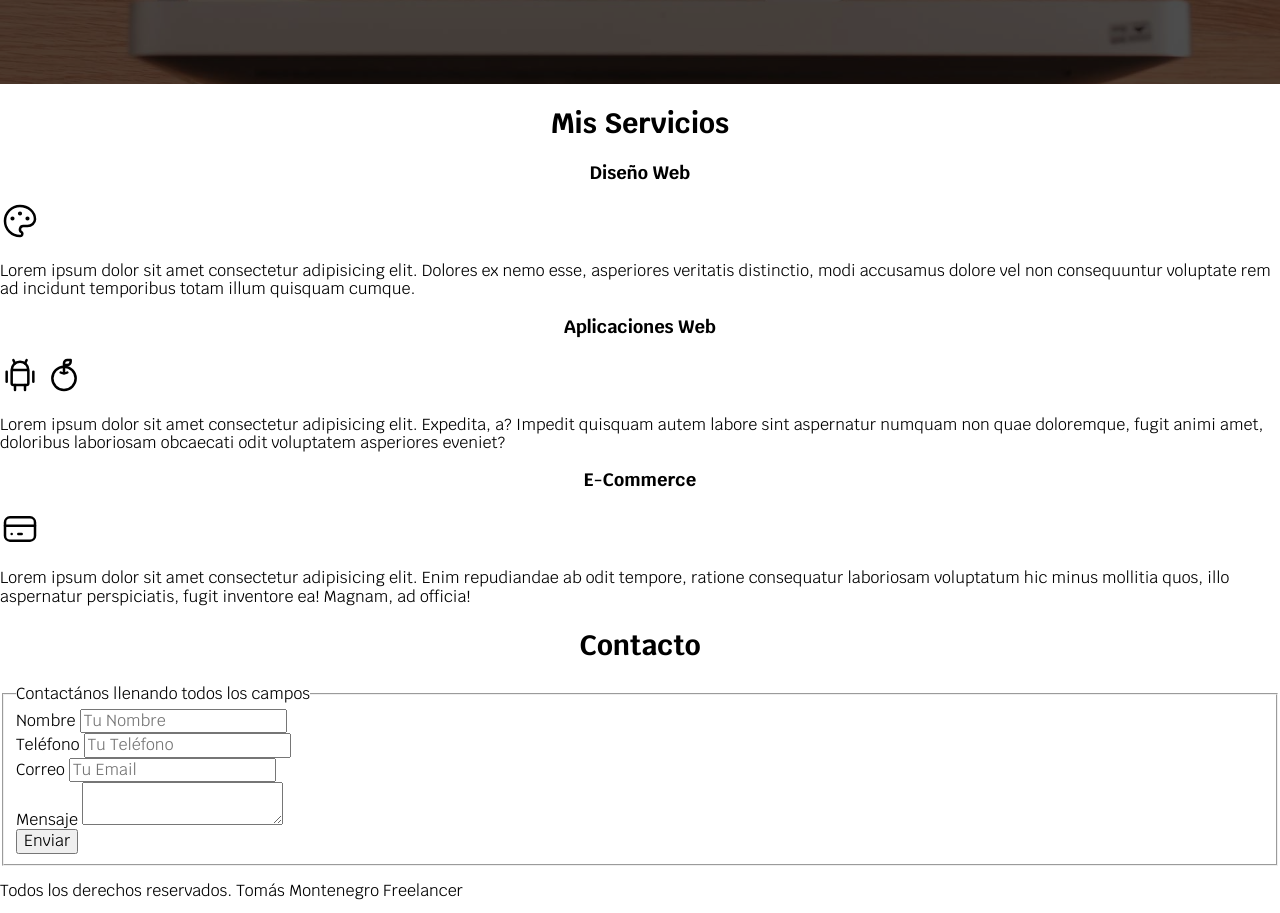
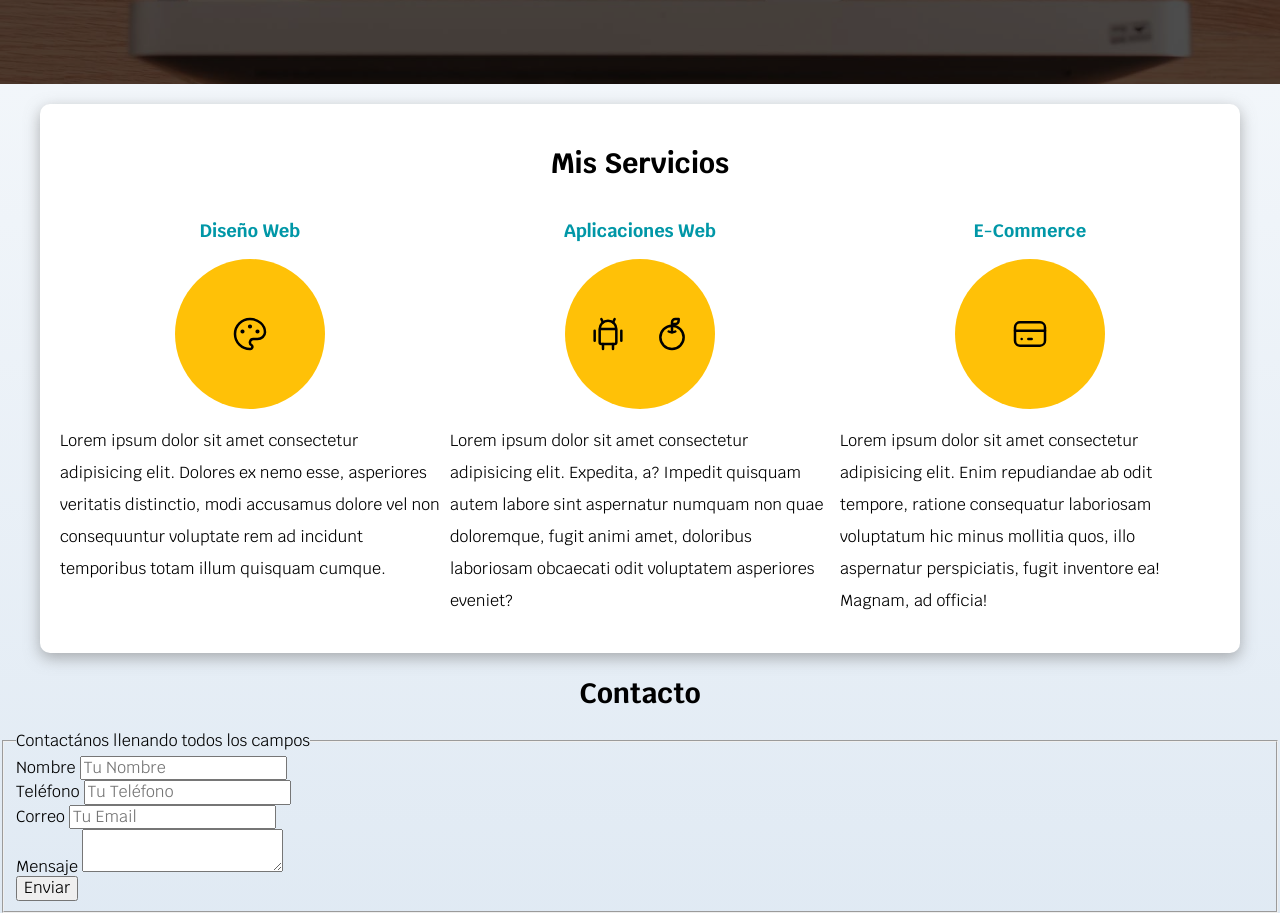
Before and after one commit to TomyMontenegro99/SITIO_FREELANCER, a plain HTML site: page FREELANCER_INICIO/index.html in a window 1280 px wide. Shown: the part 522-1435 px from the top of the page. Drawn offline with Linux system fonts and the light colour scheme.

Commit message:
seccion servicios finalizada

```diff
--- a/FREELANCER_INICIO/css/styles.css
+++ b/FREELANCER_INICIO/css/styles.css
@@ -4,14 +4,12 @@
     --primario: #ffc107;
     --secundario:#0097a7;
     --gris:#757575;
-
-
+    --grisClaro: #DFE9F3;
 }
 
 html{
     font-size: 62.5%;
     box-sizing: border-box;
-
 }
 
 *, *:before, *:after { /* a todos los elementos del html le aplica box sizing*/
@@ -21,6 +19,7 @@ html{
 body{
     font-size: 16px; /* 1rem = 10px*/
     font-family: 'Krub', sans-serif; /*Cambiar fuente*/
+    background-image: linear-gradient(to top, var(--grisClaro) 0%, var(--blanco) 100%); /*degradado de fondo*/
 }
 
 /*Hace que el rem sea mas facil de usar */
@@ -80,6 +79,17 @@ h1,h2,h3{
     }
 }
 
+.sombra{
+    -webkit-box-shadow: 0px 5px 15px 0px rgba(112,112,112,0.54);
+    -moz-box-shadow: 0px 5px 15px 0px rgba(112,112,112,0.54);
+    box-shadow: 0px 5px 15px 0px rgba(112,112,112,0.54);
+    background-color: var(--blanco);
+    padding: 2rem;
+    border-radius: 1rem;
+
+
+}
+
 .nav-bg{
     background-color: var(--secundario);
 
@@ -117,8 +127,8 @@ h1,h2,h3{
     background-repeat:no-repeat;
     background-size: cover;
     height: 450px;
-
     position: relative;
+    margin-bottom: 2rem;
 
 }
 
@@ -141,7 +151,39 @@ h1,h2,h3{
     color: var(--blanco);
 }
 
-.ubicacion{
+.contenido-hero .ubicacion{
     display:flex;
     align-items: flex-end; /*Alinea verticalmente hacia abajo*/
 }
+
+@media (min-width:768px) {
+    .servicios{
+        display: grid;
+        grid-template-columns:1fr 1fr 1fr;
+        column-gap: 1rem;
+    }
+}
+
+.servicio{
+    display: flex;
+    flex-direction: column;
+    align-items: center;
+}
+
+.servicio h3{
+    color: var(--secundario);
+}
+
+.servicio p {
+    line-height: 2;
+}
+
+.servicio .iconos{
+    height: 15rem;
+    width: 15rem;
+    background-color: var(--primario);
+    border-radius: 50%;
+    display: flex;
+    justify-content: space-evenly;
+    align-items:center ;
+}
--- a/FREELANCER_INICIO/index.html
+++ b/FREELANCER_INICIO/index.html
@@ -8,18 +8,20 @@
     <title>Diseñador Freelancer</title>
     <link rel="preload" href="css/normalize.css" as="style">
     <link rel="stylesheet" href="css/normalize.css"> <!-- Hace que el sitio se vea bien en distintos navegadores-->>
-    <link href="https://fonts.googleapis.com/css2?family=Krub:wght@400;700&family=Raleway&display=swap" rel="stylesheet">
+    <link href="https://fonts.googleapis.com/css2?family=Krub:wght@400;700&family=Raleway&display=swap"
+        rel="stylesheet">
     <link rel="preload" href="css/styles.css" as="style"> <!-- hace que el sitio tenga mejor performance-->
-    <link href="css/styles.css" rel="stylesheet"> <!--rel : me dice la relacion que tiene con lo que estoy enlazando-->
+    <link href="css/styles.css" rel="stylesheet">
+    <!--rel : me dice la relacion que tiene con lo que estoy enlazando-->
 
 </head>
 
 <body>
     <header>
-        <h1 class = "titulo">Tomás Montenegro <span>Freelancer</span></h1>
+        <h1 class="titulo">Tomás Montenegro <span>Freelancer</span></h1>
     </header>
 
-    <div class = "nav-bg" >
+    <div class="nav-bg">
         <nav class="navegacion-principal contenedor">
             <a href="#">Inicio</a>
             <a href="#">Sobre mi</a>
@@ -30,13 +32,13 @@
 
 
 
-    <section class = "hero">
-        <div class = "contenido-hero">
-            <h2 class ="titulo">Diseño y Desarrollo Web <span>Freelancer</span></h2>
+    <section class="hero">
+        <div class="contenido-hero">
+            <h2 class="titulo">Diseño y Desarrollo Web <span>Freelancer</span></h2>
             <div>
-                <svg xmlns="http://www.w3.org/2000/svg" class="icon icon-tabler icon-tabler-map-pin" width="88" height="88"
-                viewBox="0 0 24 24" stroke-width="1.5" stroke="#FFC107" fill="none"stroke-linecap="round"
-                stroke-linejoin="round">
+                <svg xmlns="http://www.w3.org/2000/svg" class="icon icon-tabler icon-tabler-map-pin" width="88"
+                    height="88" viewBox="0 0 24 24" stroke-width="1.5" stroke="#FFC107" fill="none"
+                    stroke-linecap="round" stroke-linejoin="round">
                     <path stroke="none" d="M0 0h24v24H0z" fill="none" />
                     <circle cx="12" cy="11" r="3" />
                     <path d="M17.657 16.657l-4.243 4.243a2 2 0 0 1 -2.827 0l-4.244 -4.243a8 8 0 1 1 11.314 0z" />
@@ -44,19 +46,20 @@
                 <p>Buenos Aires, San miguel</p>
             </div>
 
-            <a class = "boton" href="#">Contactar</a>
+            <a class="boton" href="#">Contactar</a>
         </div>
     </section>
 
-    <main>
+    <main class="contenedor sombra">
         <h2>Mis Servicios</h2>
 
-        <section>
+        <div class="servicios">
+            <section class = "servicio">
                 <h3>Diseño Web</h3>
-
-            <svg xmlns="http://www.w3.org/2000/svg" class="icon icon-tabler icon-tabler-palette" width="40" height="40"
-                viewBox="0 0 24 24" stroke-width="1.5" stroke="#000000" fill="none" stroke-linecap="round"
-                stroke-linejoin="round">
+                <div class = "iconos">
+                    <svg xmlns="http://www.w3.org/2000/svg" class="icon icon-tabler icon-tabler-palette" width="40"
+                        height="40" viewBox="0 0 24 24" stroke-width="1.5" stroke="#000000" fill="none"
+                        stroke-linecap="round" stroke-linejoin="round">
                         <path stroke="none" d="M0 0h24v24H0z" fill="none" />
                         <path
                             d="M12 21a9 9 0 1 1 0 -18a9 8 0 0 1 9 8a4.5 4 0 0 1 -4.5 4h-2.5a2 2 0 0 0 -1 3.75a1.3 1.3 0 0 1 -1 2.25" />
@@ -64,6 +67,7 @@
                         <circle cx="12" cy="7.5" r=".5" fill="currentColor" />
                         <circle cx="16.5" cy="10.5" r=".5" fill="currentColor" />
                     </svg>
+                </div>
 
                 <p>Lorem ipsum dolor sit amet consectetur adipisicing elit. Dolores ex nemo esse, asperiores veritatis
                     distinctio,
@@ -72,12 +76,13 @@
                 </p>
             </section>
 
-        <section>
+
+            <section class = "servicio">
                 <h3>Aplicaciones Web</h3>
-
+                <div class = "iconos">
                     <svg xmlns="http://www.w3.org/2000/svg" class="icon icon-tabler icon-tabler-brand-android" width="40"
-                height="40" viewBox="0 0 24 24" stroke-width="1.5" stroke="#000000" fill="none" stroke-linecap="round"
-                stroke-linejoin="round">
+                        height="40" viewBox="0 0 24 24" stroke-width="1.5" stroke="#000000" fill="none"
+                        stroke-linecap="round" stroke-linejoin="round">
                         <path stroke="none" d="M0 0h24v24H0z" fill="none" />
                         <line x1="4" y1="10" x2="4" y2="16" />
                         <line x1="20" y1="10" x2="20" y2="16" />
@@ -88,40 +93,45 @@
                         <line x1="15" y1="18" x2="15" y2="21" />
                     </svg>
 
-            <svg xmlns="http://www.w3.org/2000/svg" class="icon icon-tabler icon-tabler-apple" width="40" height="40"
-                viewBox="0 0 24 24" stroke-width="1.5" stroke="#000000" fill="none" stroke-linecap="round"
-                stroke-linejoin="round">
+                    <svg xmlns="http://www.w3.org/2000/svg" class="icon icon-tabler icon-tabler-apple" width="40"
+                        height="40" viewBox="0 0 24 24" stroke-width="1.5" stroke="#000000" fill="none"
+                        stroke-linecap="round" stroke-linejoin="round">
                         <path stroke="none" d="M0 0h24v24H0z" fill="none" />
                         <circle cx="12" cy="14" r="7" />
                         <path d="M12 11v-6a2 2 0 0 1 2 -2h2v1a2 2 0 0 1 -2 2h-2" />
                         <path d="M10 10.5c1.333 .667 2.667 .667 4 0" />
                     </svg>
+                </div>
 
-            <p>Lorem ipsum dolor sit amet consectetur adipisicing elit. Expedita, a? Impedit quisquam autem labore sint
-                aspernatur numquam non quae doloremque, fugit animi amet, doloribus laboriosam obcaecati odit voluptatem
+                <p>Lorem ipsum dolor sit amet consectetur adipisicing elit. Expedita, a? Impedit quisquam autem labore
+                    sint
+                    aspernatur numquam non quae doloremque, fugit animi amet, doloribus laboriosam obcaecati odit
+                    voluptatem
                     asperiores eveniet?</p>
             </section>
 
-        <section>
+            <section class = "servicio">
                 <h3>E-Commerce</h3>
-
+                <div class = "iconos">
                     <svg xmlns="http://www.w3.org/2000/svg" class="icon icon-tabler icon-tabler-credit-card" width="40"
-                height="40" viewBox="0 0 24 24" stroke-width="1.5" stroke="#000000" fill="none" stroke-linecap="round"
-                stroke-linejoin="round">
+                        height="40" viewBox="0 0 24 24" stroke-width="1.5" stroke="#000000" fill="none"
+                        stroke-linecap="round" stroke-linejoin="round">
                         <path stroke="none" d="M0 0h24v24H0z" fill="none" />
                         <rect x="3" y="5" width="18" height="14" rx="3" />
                         <line x1="3" y1="10" x2="21" y2="10" />
                         <line x1="7" y1="15" x2="7.01" y2="15" />
                         <line x1="11" y1="15" x2="13" y2="15" />
                     </svg>
+                </div>
 
                 <p>Lorem ipsum dolor sit amet consectetur adipisicing elit. Enim repudiandae ab odit tempore, ratione
                     consequatur
-                laboriosam voluptatum hic minus mollitia quos, illo aspernatur perspiciatis, fugit inventore ea! Magnam,
+                    laboriosam voluptatum hic minus mollitia quos, illo aspernatur perspiciatis, fugit inventore ea!
+                    Magnam,
                     ad
                     officia!</p>
             </section>
-
+        </div>
 
     </main>
 
```
Lines whose indentation alone changed are shown as unchanged.
